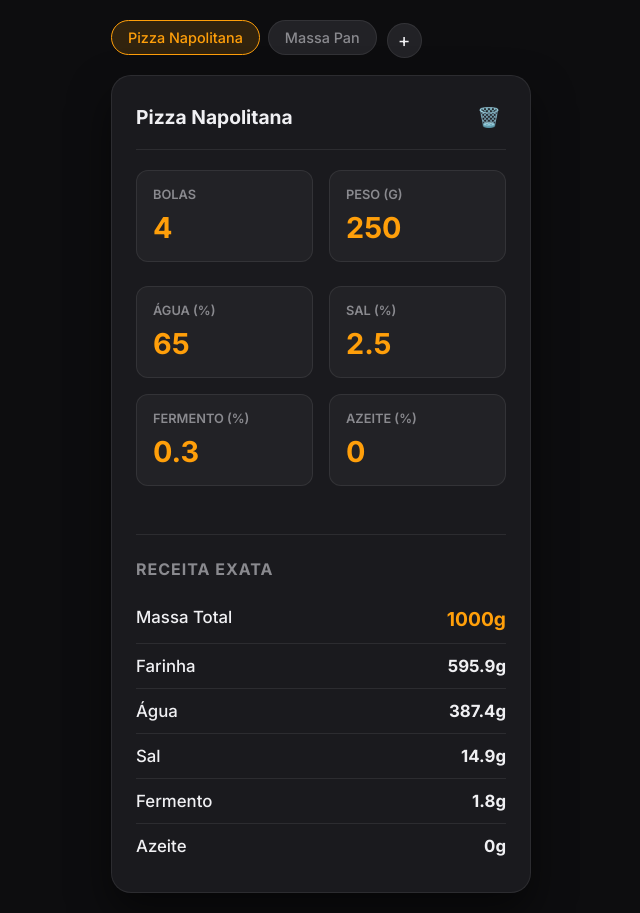
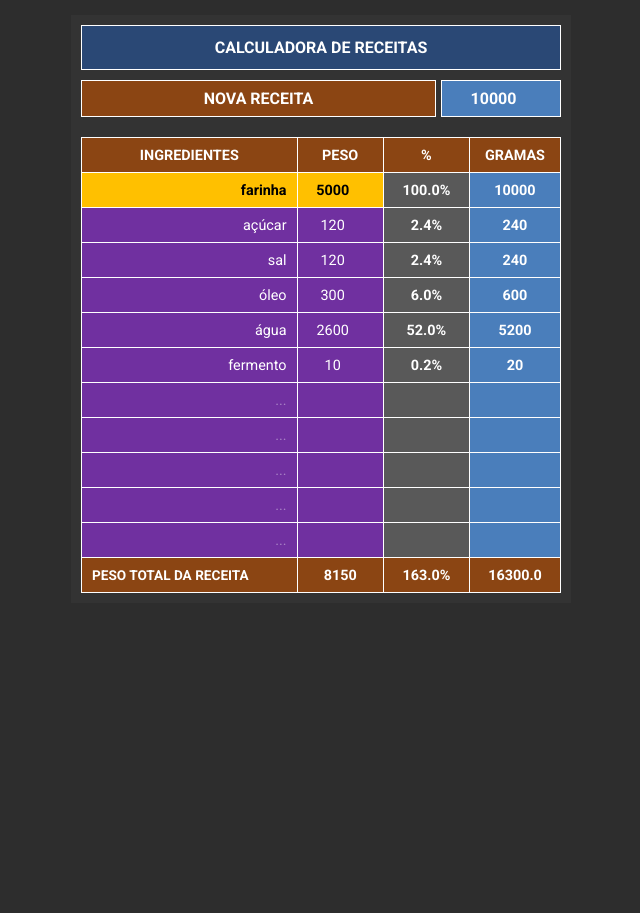
Before and after one commit to MrFrancis89/Calculadora-de-massa, a plain HTML site: page index.html in a window 1280 px wide. Shown: the whole page, without its empty margins (319-959 px from the left). After the commit the page ends 800 px from the top, so only its background shows below. Drawn offline with Linux system fonts and the light colour scheme.

Commit message:
Update index.html

```diff
--- a/index.html
+++ b/index.html
@@ -3,393 +3,275 @@
 <head>
     <meta charset="UTF-8">
     <meta name="viewport" content="width=device-width, initial-scale=1.0, maximum-scale=1.0, user-scalable=no">
-    <title>Gestor de Receitas de Pizza</title>
+    <title>Calculadora de Receitas Planilha</title>
 
     <style>
-        @import url('https://fonts.googleapis.com/css2?family=Inter:wght@400;500;600;700&display=swap');
+        @import url('https://fonts.googleapis.com/css2?family=Roboto:wght@400;700&display=swap');
 
+        /* ── Variáveis de Cores baseadas na imagem ── */
         :root {
-            --bg: #0D0D0F;
-            --surface: #1A1A1E;
-            --surface-2: #222226;
-            --text: #F0F0F3;
-            --text-soft: #8A8A8F;
-            --border: rgba(255, 255, 255, 0.08);
-            --accent-primary: #FF9F0A;
-            --danger: #FF453A;
+            --bg-geral: #2D2D2D;
+            --azul-cabecalho: #2A4875;
+            --castanho: #8B4513;
+            --amarelo-farinha: #FFC000;
+            --roxo-ingrediente: #7030A0;
+            --cinza-percentagem: #595959;
+            --azul-claro-gramas: #4A7EBB;
+            --borda: #FFFFFF;
         }
 
         * {
             box-sizing: border-box;
             margin: 0;
             padding: 0;
-            font-family: 'Inter', sans-serif;
+            font-family: 'Roboto', sans-serif;
             -webkit-tap-highlight-color: transparent;
         }
 
         body {
-            background-color: var(--bg);
-            color: var(--text);
-            padding: 20px 10px;
+            background-color: var(--bg-geral);
+            color: white;
+            padding: 15px 5px;
             display: flex;
             flex-direction: column;
             align-items: center;
         }
 
-        /* ── Sistema de Abas (Tabs) ── */
-        .tabs-wrapper {
+        .planilha-container {
             width: 100%;
-            max-width: 420px;
-            display: flex;
-            align-items: center;
-            gap: 10px;
-            margin-bottom: 15px;
+            max-width: 500px;
+            background-color: #333;
+            padding: 10px;
         }
 
-        .tabs-container {
-            display: flex;
-            overflow-x: auto;
-            gap: 8px;
-            padding-bottom: 5px;
-            scroll-behavior: smooth;
+        /* ── Cabeçalho e Nova Receita ── */
+        .titulo-principal {
+            background-color: var(--azul-cabecalho);
+            text-align: center;
+            padding: 12px;
+            font-weight: 700;
+            border: 1px solid var(--borda);
+            margin-bottom: 10px;
         }
 
-        .tabs-container::-webkit-scrollbar { display: none; }
-        .tabs-container { -ms-overflow-style: none; scrollbar-width: none; }
-
-        .tab-btn {
-            background: var(--surface-2);
-            color: var(--text-soft);
-            border: 1px solid var(--border);
-            padding: 8px 16px;
-            border-radius: 20px;
-            font-size: 0.9rem;
-            font-weight: 500;
-            cursor: pointer;
-            white-space: nowrap;
-            transition: all 0.2s ease;
+        .linha-alvo {
+            display: flex;
+            gap: 5px;
+            margin-bottom: 20px;
         }
 
-        .tab-btn.active {
-            background: rgba(255, 159, 10, 0.15);
-            color: var(--accent-primary);
-            border-color: var(--accent-primary);
+        .linha-alvo .etiqueta {
+            flex: 1;
+            background-color: var(--castanho);
+            text-align: center;
+            padding: 8px;
+            font-weight: 700;
+            border: 1px solid var(--borda);
         }
 
-        .btn-add-tab {
-            background: var(--surface-2);
-            color: var(--text);
-            border: 1px solid var(--border);
-            border-radius: 50%;
-            width: 35px;
-            height: 35px;
-            display: flex;
-            align-items: center;
-            justify-content: center;
-            font-size: 1.2rem;
-            cursor: pointer;
-            flex-shrink: 0;
+        .linha-alvo input {
+            width: 120px;
+            background-color: var(--azul-claro-gramas);
+            color: white;
+            font-weight: 700;
+            text-align: center;
+            border: 1px solid var(--borda);
+            outline: none;
+            font-size: 1rem;
         }
 
-        /* ── Container Principal ── */
-        .calculadora-app {
-            background: var(--surface);
+        /* ── Tabela Principal ── */
+        table {
             width: 100%;
-            max-width: 420px;
-            border-radius: 20px;
-            padding: 24px;
-            border: 1px solid var(--border);
-            box-shadow: 0 20px 40px rgba(0,0,0,0.5);
+            border-collapse: collapse;
+            font-size: 0.9rem;
         }
 
-        /* ── Cabeçalho da Receita (Nome Editável) ── */
-        .receita-header {
-            display: flex;
-            justify-content: space-between;
-            align-items: center;
-            margin-bottom: 20px;
-            border-bottom: 1px solid var(--border);
-            padding-bottom: 15px;
+        th, td {
+            border: 1px solid var(--borda);
+            text-align: center;
+            vertical-align: middle;
+            height: 35px;
         }
 
-        .input-nome-receita {
-            background: transparent;
-            border: none;
-            color: var(--text);
-            font-size: 1.2rem;
+        th {
+            background-color: var(--castanho);
             font-weight: 700;
-            outline: none;
-            width: 100%;
-        }
-
-        .input-nome-receita:focus {
-            color: var(--accent-primary);
-        }
-
-        .btn-apagar {
-            background: transparent;
-            border: none;
-            color: var(--danger);
-            cursor: pointer;
-            font-size: 1.2rem;
             padding: 5px;
         }
 
-        /* ── Entradas (Inputs) ── */
-        .header-grid {
-            display: grid;
-            grid-template-columns: 1fr 1fr;
-            gap: 16px;
-            margin-bottom: 24px;
+        /* Cores das colunas e linhas */
+        .col-nome input { text-align: right; padding-right: 10px; }
+        .col-peso input { text-align: center; }
+        .col-perc { background-color: var(--cinza-percentagem); font-weight: 700; }
+        .col-gramas { background-color: var(--azul-claro-gramas); font-weight: 700; }
+
+        .linha-farinha .col-nome, .linha-farinha .col-peso {
+            background-color: var(--amarelo-farinha);
+            color: black;
+            font-weight: 700;
+        }
+        .linha-farinha input { color: black; font-weight: 700; }
+
+        .linha-ingrediente .col-nome, .linha-ingrediente .col-peso {
+            background-color: var(--roxo-ingrediente);
         }
 
-        /* Aumentei a margem inferior da secção de ingredientes para separar dos resultados */
-        .ingredientes-section {
-            margin-bottom: 24px;
-            padding-bottom: 24px;
-            border-bottom: 1px solid var(--border);
-        }
-
-        .input-group {
-            background: var(--surface-2);
-            padding: 16px;
-            border-radius: 12px;
-            border: 1px solid var(--border);
-        }
-
-        .input-group label {
-            display: block;
-            color: var(--text-soft);
-            font-size: 0.8rem;
-            text-transform: uppercase;
-            font-weight: 600;
-            margin-bottom: 8px;
-        }
-
-        .input-group input[type="number"] {
+        /* ── Inputs dentro da tabela ── */
+        table input {
             width: 100%;
+            height: 100%;
             background: transparent;
             border: none;
-            color: var(--accent-primary);
-            font-size: 1.8rem;
+            color: white;
+            outline: none;
+            font-family: inherit;
+            font-size: inherit;
+        }
+        table input::placeholder { color: rgba(255,255,255,0.4); }
+
+        /* ── Rodapé (Totais) ── */
+        tfoot td {
+            background-color: var(--castanho);
             font-weight: 700;
-            outline: none;
+            padding: 8px 5px;
         }
-
-        /* ── Resultados ── */
-        .resultados-container h3 { font-size: 1rem; margin-bottom: 16px; color: var(--text-soft); text-transform: uppercase; letter-spacing: 1px; }
-        .resultado-item { display: flex; justify-content: space-between; padding: 12px 0; border-bottom: 1px solid var(--border); font-size: 1.05rem; }
-        .resultado-item:last-child { border-bottom: none; }
-        .resultado-item .nome { font-weight: 500; }
-        .resultado-item .valor { font-weight: 700; color: var(--text); }
-        .resultado-item.destaque .valor { color: var(--accent-primary); font-size: 1.2rem;}
+        .footer-label {
+            text-align: left;
+            padding-left: 10px;
+            font-size: 0.85rem;
+        }
     </style>
 </head>
 <body>
 
-    <div class="tabs-wrapper">
-        <div class="tabs-container" id="tabs-container">
-            </div>
-        <button class="btn-add-tab" id="btn-nova-receita" title="Nova Receita">+</button>
+    <div class="planilha-container">
+
+        <div class="titulo-principal">CALCULADORA DE RECEITAS</div>
+
+        <div class="linha-alvo">
+            <div class="etiqueta">NOVA RECEITA</div>
+            <input type="number" id="input-alvo-farinha" value="10000">
         </div>
 
-    <div class="calculadora-app">
-
-        <div class="receita-header">
-            <input type="text" id="input-nome-receita" class="input-nome-receita" placeholder="Nome da Receita">
-            <button id="btn-apagar-receita" class="btn-apagar" title="Apagar Receita">🗑️</button>
-        </div>
-
-        <div class="header-grid">
-            <div class="input-group">
-                <label>Bolas</label>
-                <input type="number" id="input-bolas" min="1" step="1">
-            </div>
-            <div class="input-group">
-                <label>Peso (g)</label>
-                <input type="number" id="input-peso" min="50" step="10">
-            </div>
-        </div>
-
-        <div class="ingredientes-section">
-            <div class="header-grid">
-                <div class="input-group">
-                    <label>Água (%)</label>
-                    <input type="number" id="input-agua" min="0" step="1">
-                </div>
-                <div class="input-group">
-                    <label>Sal (%)</label>
-                    <input type="number" id="input-sal" min="0" step="0.1">
-                </div>
-                <div class="input-group">
-                    <label>Fermento (%)</label>
-                    <input type="number" id="input-fermento" min="0" step="0.1">
-                </div>
-                <div class="input-group">
-                    <label>Azeite (%)</label>
-                    <input type="number" id="input-azeite" min="0" step="0.1">
-                </div>
-            </div>
-        </div>
-
-        <div class="resultados-container">
-            <h3>Receita Exata</h3>
-            <div class="resultado-item destaque">
-                <span class="nome">Massa Total</span>
-                <span class="valor" id="res-total">0g</span>
-            </div>
-            <div class="resultado-item"><span class="nome">Farinha</span><span class="valor" id="res-farinha">0g</span></div>
-            <div class="resultado-item"><span class="nome">Água</span><span class="valor" id="res-agua">0g</span></div>
-            <div class="resultado-item"><span class="nome">Sal</span><span class="valor" id="res-sal">0g</span></div>
-            <div class="resultado-item"><span class="nome">Fermento</span><span class="valor" id="res-fermento">0g</span></div>
-            <div class="resultado-item"><span class="nome">Azeite</span><span class="valor" id="res-azeite">0g</span></div>
-        </div>
+        <table id="tabela-ingredientes">
+            <thead>
+                <tr>
+                    <th style="width: 45%;">INGREDIENTES</th>
+                    <th style="width: 18%;">PESO</th>
+                    <th style="width: 18%;">%</th>
+                    <th style="width: 19%;">GRAMAS</th>
+                </tr>
+            </thead>
+            <tbody id="lista-ingredientes">
+                </tbody>
+            <tfoot>
+                <tr>
+                    <td class="footer-label">PESO TOTAL DA RECEITA</td>
+                    <td id="total-peso">0</td>
+                    <td id="total-perc">0%</td>
+                    <td id="total-gramas">0</td>
+                </tr>
+            </tfoot>
+        </table>
 
     </div>
 
     <script>
-        // ── ESTADO DA APLICAÇÃO ──
-        let receitas = [
-            { id: 1, nome: "Pizza Napolitana", bolas: 4, peso: 250, agua: 65, sal: 2.5, fermento: 0.3, azeite: 0 },
-            { id: 2, nome: "Massa Pan", bolas: 2, peso: 400, agua: 70, sal: 2.0, fermento: 1.0, azeite: 5.0 }
+        // ── 1. ESTADO DA APLICAÇÃO (Os dados da imagem) ──
+        // Criamos as linhas exatas que mostraste na imagem, incluindo espaços em branco
+        let ingredientes = [
+            { id: 0, nome: "farinha", peso: 5000, isFarinha: true },
+            { id: 1, nome: "açúcar", peso: 120, isFarinha: false },
+            { id: 2, nome: "sal", peso: 120, isFarinha: false },
+            { id: 3, nome: "óleo", peso: 300, isFarinha: false },
+            { id: 4, nome: "água", peso: 2600, isFarinha: false },
+            { id: 5, nome: "fermento", peso: 10, isFarinha: false },
+            { id: 6, nome: "", peso: "", isFarinha: false },
+            { id: 7, nome: "", peso: "", isFarinha: false },
+            { id: 8, nome: "", peso: "", isFarinha: false },
+            { id: 9, nome: "", peso: "", isFarinha: false },
+            { id: 10, nome: "", peso: "", isFarinha: false }
         ];
-        let receitaAtivaId = 1;
 
-        // ── REFERÊNCIAS DO DOM ──
-        const UI = {
-            tabsContainer: document.getElementById('tabs-container'),
-            btnNova: document.getElementById('btn-nova-receita'),
-            btnApagar: document.getElementById('btn-apagar-receita'),
+        // ── 2. REFERÊNCIAS DO DOM ──
+        const tbody = document.getElementById('lista-ingredientes');
+        const inputAlvoFarinha = document.getElementById('input-alvo-farinha');
+        const txtTotalPeso = document.getElementById('total-peso');
+        const txtTotalPerc = document.getElementById('total-perc');
+        const txtTotalGramas = document.getElementById('total-gramas');
 
-            nome: document.getElementById('input-nome-receita'),
-            bolas: document.getElementById('input-bolas'),
-            peso: document.getElementById('input-peso'),
+        // ── 3. FUNÇÃO DE RENDERIZAÇÃO E CÁLCULO ──
+        function atualizarPlanilha() {
+            tbody.innerHTML = ''; // Limpa a tabela
 
-            // Agora apontam para os novos inputs de número
-            agua: document.getElementById('input-agua'),
-            sal: document.getElementById('input-sal'),
-            fermento: document.getElementById('input-fermento'),
-            azeite: document.getElementById('input-azeite'),
+            // Vamos buscar o valor alvo da "Nova Receita"
+            const alvoFarinha = parseFloat(inputAlvoFarinha.value) || 0;
 
-            resTotal: document.getElementById('res-total'),
-            resFarinha: document.getElementById('res-farinha'),
-            resAgua: document.getElementById('res-agua'),
-            resSal: document.getElementById('res-sal'),
-            resFermento: document.getElementById('res-fermento'),
-            resAzeite: document.getElementById('res-azeite')
-        };
+            // O peso base da farinha (que está sempre na posição 0) é a nossa referência de 100%
+            const pesoBaseFarinha = parseFloat(ingredientes[0].peso) || 1;
 
-        // ── FUNÇÕES DE GESTÃO DE ABAS ──
-        function renderizarAbas() {
-            UI.tabsContainer.innerHTML = '';
+            let somaPesoBase = 0;
+            let somaPerc = 0;
+            let somaGramas = 0;
 
-            receitas.forEach(receita => {
-                const btn = document.createElement('button');
-                btn.className = `tab-btn ${receita.id === receitaAtivaId ? 'active' : ''}`;
-                btn.textContent = receita.nome;
-                btn.onclick = () => carregarReceita(receita.id);
-                UI.tabsContainer.appendChild(btn);
-            });
-        }
+            // Percorre todos os ingredientes para criar as linhas e fazer as contas
+            ingredientes.forEach((ing, index) => {
+                const peso = parseFloat(ing.peso) || 0;
 
-        function carregarReceita(id) {
-            receitaAtivaId = id;
-            if (navigator.vibrate) navigator.vibrate(10);
+                // Matemática: Percentagem em relação à farinha
+                const percentagem = (peso / pesoBaseFarinha) * 100;
 
-            const receita = receitas.find(r => r.id === id);
+                // Matemática: Novos gramas baseados no alvo pretendido
+                const gramas = alvoFarinha * (percentagem / 100);
 
-            UI.nome.value = receita.nome;
-            UI.bolas.value = receita.bolas;
-            UI.peso.value = receita.peso;
-            UI.agua.value = receita.agua;
-            UI.sal.value = receita.sal;
-            UI.fermento.value = receita.fermento;
-            UI.azeite.value = receita.azeite;
+                // Somatórios para o rodapé
+                somaPesoBase += peso;
+                somaPerc += percentagem;
+                somaGramas += gramas;
 
-            renderizarAbas();
-            calcularReceita();
-        }
+                // Criação visual da linha da tabela (<tr>)
+                const tr = document.createElement('tr');
+                tr.className = ing.isFarinha ? 'linha-farinha' : 'linha-ingrediente';
 
-        function criarNovaReceita() {
-            if (navigator.vibrate) navigator.vibrate(20);
-            const novoId = Date.now();
-            const novaReceita = {
-                id: novoId,
-                nome: "Nova Receita",
-                bolas: 4, peso: 250, agua: 60, sal: 2.0, fermento: 0.5, azeite: 2.0
-            };
-            receitas.push(novaReceita);
-            carregarReceita(novoId);
-            UI.tabsContainer.scrollLeft = UI.tabsContainer.scrollWidth;
-        }
+                // Definimos o código HTML interno dessa linha
+                tr.innerHTML = `
+                    <td class="col-nome">
+                        <input type="text" id="nome-${index}" value="${ing.nome}" placeholder="..." ${ing.isFarinha ? 'readonly' : ''}>
+                    </td>
+                    <td class="col-peso">
+                        <input type="number" id="peso-${index}" value="${ing.peso}">
+                    </td>
+                    <td class="col-perc">${peso === 0 ? '' : percentagem.toFixed(1) + '%'}</td>
+                    <td class="col-gramas">${peso === 0 ? '' : gramas.toFixed(0)}</td>
+                `;
 
-        function apagarReceitaAtual() {
-            if (receitas.length <= 1) {
-                alert("Não podes apagar a única receita que tens!");
-                return;
-            }
-            if (confirm("Tens a certeza que queres apagar esta receita?")) {
-                receitas = receitas.filter(r => r.id !== receitaAtivaId);
-                carregarReceita(receitas[0].id);
-            }
-        }
+                tbody.appendChild(tr);
 
-        // ── FUNÇÕES DE CÁLCULO E SINCRONIZAÇÃO ──
-        function formataGrama(valor) {
-            return Number(valor.toFixed(1)) + 'g';
-        }
-
-        function calcularReceita() {
-            // 1. Obter valores do DOM
-            const qtdBolas = parseInt(UI.bolas.value) || 1;
-            const pesoBola = parseInt(UI.peso.value) || 1;
-            const percAgua = parseFloat(UI.agua.value) || 0;
-            const percSal = parseFloat(UI.sal.value) || 0;
-            const percFermento = parseFloat(UI.fermento.value) || 0;
-            const percAzeite = parseFloat(UI.azeite.value) || 0;
-
-            // 2. Guardar as alterações no objeto da receita ativa
-            const receitaAtiva = receitas.find(r => r.id === receitaAtivaId);
-            receitaAtiva.bolas = qtdBolas;
-            receitaAtiva.peso = pesoBola;
-            receitaAtiva.agua = percAgua;
-            receitaAtiva.sal = percSal;
-            receitaAtiva.fermento = percFermento;
-            receitaAtiva.azeite = percAzeite;
-
-            // 3. Matemática de Padeiro
-            const massaTotal = qtdBolas * pesoBola;
-            const somaPercentagens = 1 + (percAgua/100) + (percSal/100) + (percFermento/100) + (percAzeite/100);
-            const pesoFarinha = massaTotal / somaPercentagens;
-
-            // 4. Renderizar na Tabela
-            UI.resTotal.textContent = formataGrama(massaTotal);
-            UI.resFarinha.textContent = formataGrama(pesoFarinha);
-            UI.resAgua.textContent = formataGrama(pesoFarinha * (percAgua / 100));
-            UI.resSal.textContent = formataGrama(pesoFarinha * (percSal / 100));
-            UI.resFermento.textContent = formataGrama(pesoFarinha * (percFermento / 100));
-            UI.resAzeite.textContent = formataGrama(pesoFarinha * (percAzeite / 100));
-        }
-
-        // ── EVENT LISTENERS (Ações do Utilizador) ──
-        UI.nome.addEventListener('input', (e) => {
-            const receitaAtiva = receitas.find(r => r.id === receitaAtivaId);
-            receitaAtiva.nome = e.target.value;
-            document.querySelector('.tab-btn.active').textContent = receitaAtiva.nome;
+                // Adicionar "ouvintes" (Event Listeners) para detetar quando o utilizador escreve
+                document.getElementById(`nome-${index}`).addEventListener('input', (e) => {
+                    ingredientes[index].nome = e.target.value;
                 });
 
-        // Atualiza a matemática em tempo real ao mexer nos inputs
-        [UI.bolas, UI.peso, UI.agua, UI.sal, UI.fermento, UI.azeite].forEach(input => {
-            input.addEventListener('input', () => {
-                calcularReceita();
+                document.getElementById(`peso-${index}`).addEventListener('input', (e) => {
+                    ingredientes[index].peso = e.target.value;
+                    atualizarPlanilha(); // Recalcula tudo se o peso mudar
                 });
             });
 
-        UI.btnNova.addEventListener('click', criarNovaReceita);
-        UI.btnApagar.addEventListener('click', apagarReceitaAtual);
+            // Atualiza o rodapé com os totais calculados
+            txtTotalPeso.textContent = somaPesoBase;
+            txtTotalPerc.textContent = somaPerc.toFixed(1) + '%';
+            txtTotalGramas.textContent = somaGramas.toFixed(1);
+        }
 
-        // ── ARRANQUE ──
-        carregarReceita(1);
+        // ── 4. EVENT LISTENERS GERAIS E ARRANQUE ──
+
+        // Se mudarmos o valor de "NOVA RECEITA", a tabela toda recalcula
+        inputAlvoFarinha.addEventListener('input', atualizarPlanilha);
+
+        // Arranca a aplicação desenhando a tabela pela primeira vez
+        atualizarPlanilha();
 
     </script>
 </body>
```
Lines whose indentation alone changed are shown as unchanged.
